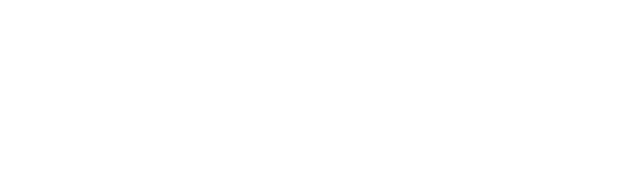
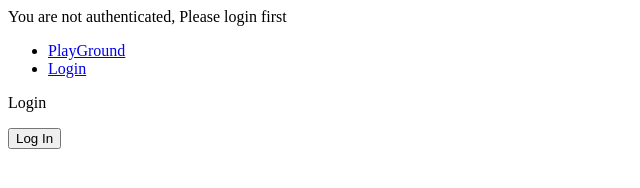
Before and after one commit to acciojob/code-playground-GargDivanshu, a React app: page /login in a window 1280 px wide. Shown: the whole page, without its empty margins (0-640 px from the left). Built offline with nearby package versions, Linux system fonts and the light colour scheme.

Commit message:
sol checking

```diff
--- a/package.json
+++ b/package.json
@@ -13,12 +13,14 @@
   "license": "ISC",
   "dependencies": {
     "css-loader": "^4.3.0",
+    "cypress": "^9.5.0",
     "jest-junit": "^11.1.0",
     "react": "^16.13.1",
     "react-dom": "^16.13.1",
+    "react-private-route": "^1.1.2",
+    "react-router-dom": "^5.3.4",
     "style-loader": "^1.2.1",
-    "webpack-cli": "^3.3.12",
-    "cypress": "^9.5.0"
+    "webpack-cli": "^3.3.12"
   },
   "jest": {
     "moduleNameMapper": {
--- a/src/components/App.js
+++ b/src/components/App.js
@@ -1,13 +1,66 @@
+import React from "react";
+import ReactDOM from "react-dom";
+import { BrowserRouter as Router, Route, Switch, Link } from "react-router-dom";
+import PrivateRoute from "react-private-route";
 
-import React from "react";
-import './../styles/App.css';
+import Login from "./Login";
+import Home from "./Home";
+import NotFound from "./NotFound";
 
-const App = () => {
-  return (
-    <div>
-        {/* Do not remove the main div */}
-    </div>
-  )
+class App extends React.Component {
+  constructor(props) {
+    super(props);
+    this.state = {
+      isLoggedIn: false
+    };
+    this.isLoggedIn = this.isLoggedIn.bind(this);
+    this.login = this.login.bind(this);
+  }
+  isLoggedIn() {
+    return this.state.isLoggedIn;
+  }
+  login() {
+    this.setState({ isLoggedIn: !this.state.isLoggedIn });
+  }
+  render() {
+    return (
+      <Router>
+        <div className={"main-container"}>
+          <div>
+            {this.isLoggedIn()
+              ? "Logged in, Now you can enter Playground"
+              : "You are not authenticated, Please login first"}
+          </div>
+          <div>
+            <ul>
+              <li>
+                <Link to="/home">PlayGround</Link>
+              </li>
+              <li>
+                <Link to="/login">Login</Link>
+              </li>
+            </ul>
+          </div>
+          <Switch>
+            <Route
+              path="/login"
+              component={() => (
+                <Login login={this.login} isLogged={this.state.isLoggedIn} />
+              )}
+            />
+            <PrivateRoute
+              exact
+              path="/home"
+              component={Home}
+              isAuthenticated={!!this.isLoggedIn()}
+              redirect="/login"
+            />
+            <Route component={NotFound} />
+          </Switch>
+        </div>
+      </Router>
+    );
+  }
 }
 
 export default App
--- /dev/null
+++ b/src/components/Home.js
@@ -0,0 +1,7 @@
+import React from "react";
+
+export default class Home extends React.Component {
+  render() {
+    return <div>Hi Welcome to Code PlayGround</div>;
+  }
+}
--- /dev/null
+++ b/src/components/Login.js
@@ -0,0 +1,14 @@
+import React from "react";
+
+export default class Login extends React.Component {
+  render() {
+    return (
+      <div>
+        <p>Login</p>
+        <button onClick={this.props.login}>
+          {!this.props.isLogged ? "Log In" : "Log Out"}
+        </button>
+      </div>
+    );
+  }
+}
--- /dev/null
+++ b/src/components/NotFound.js
@@ -0,0 +1,7 @@
+import React from "react";
+
+export default class NotFound extends React.Component {
+  render() {
+    return <div>Page not Found</div>;
+  }
+}
```
Also changed, not shown: dist/index.html, dist/index_bundle.js, 1 other file.
